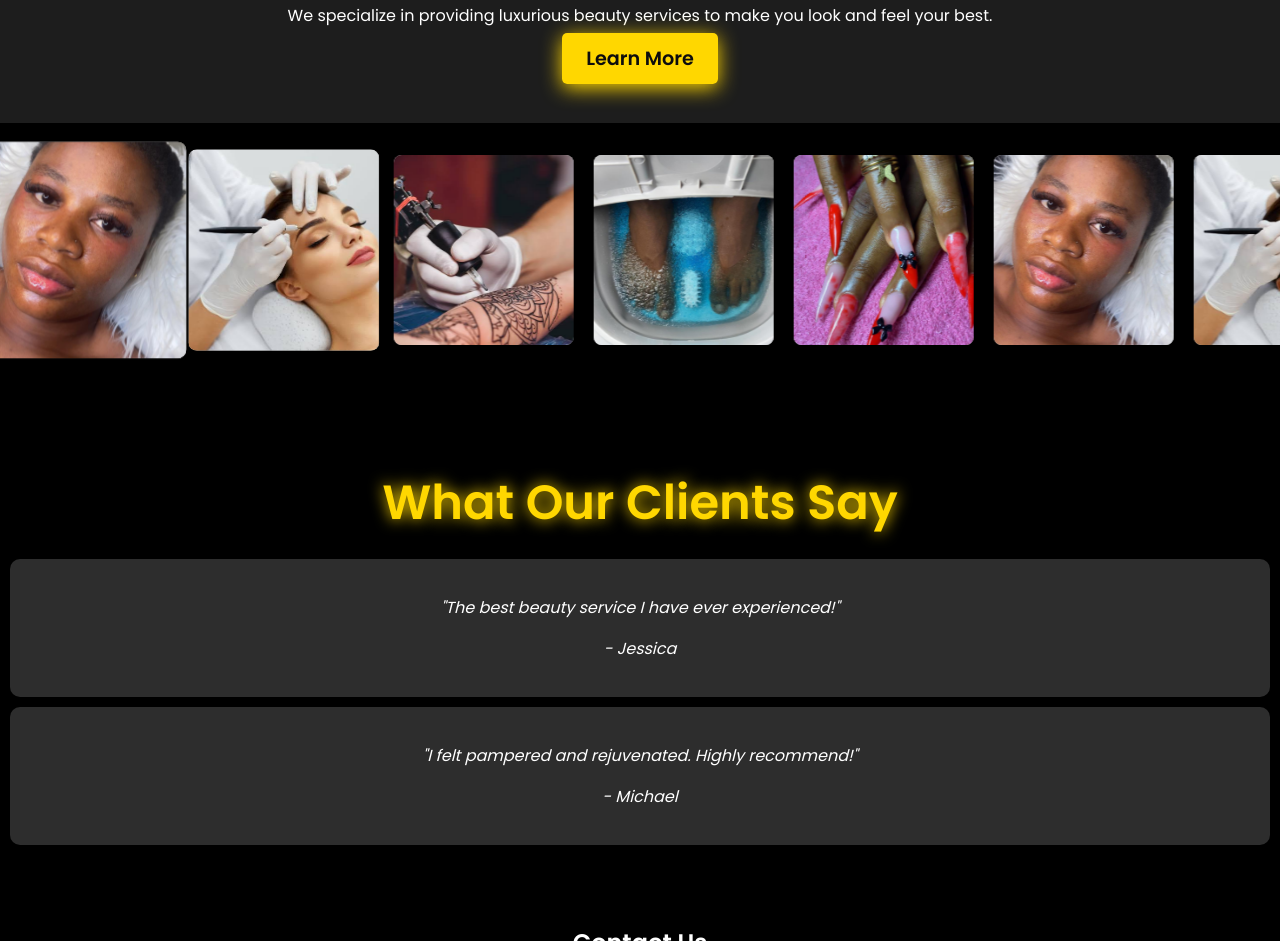
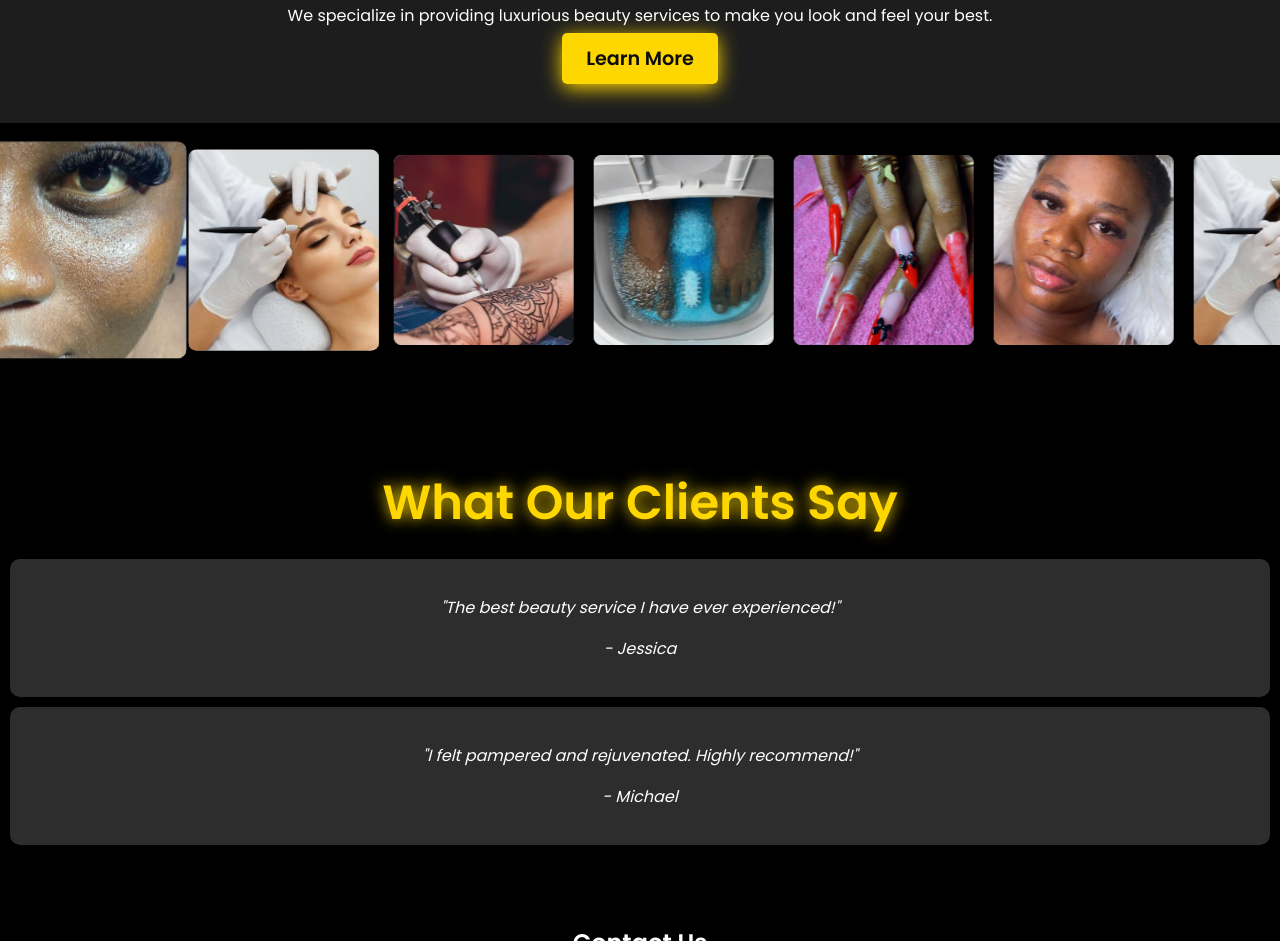
Before and after one commit to Davide0009/auraby_sandy, a plain HTML site: page index.html in a window 1280 px wide. Shown: the part 979-1920 px from the top of the page. Drawn offline with nearby package versions, Linux system fonts and the light colour scheme; a web font is replaced by a local one.

Commit message:
Update index.html

```diff
--- a/index.html
+++ b/index.html
@@ -31,7 +31,7 @@
     <div class="gallery">
         <div class="gallery-track" id="galleryTrack">
             <img src="./image/nails3.jpg" alt="Nails">
-            <img src="./image/Lash2.jpg" alt="Lash">
+            <img src="/WhatsApp Image 2025-08-25 at 21.16.20_1d141f4c.jpg" alt="Lash">
             <img src="./image/micro.jpeg" alt="microblading">
             <img src="./image/semi.jpeg" alt="Semi-permanent Tattos">
             <img src="./image/pedi3.jpg" alt="pedicure">
```
